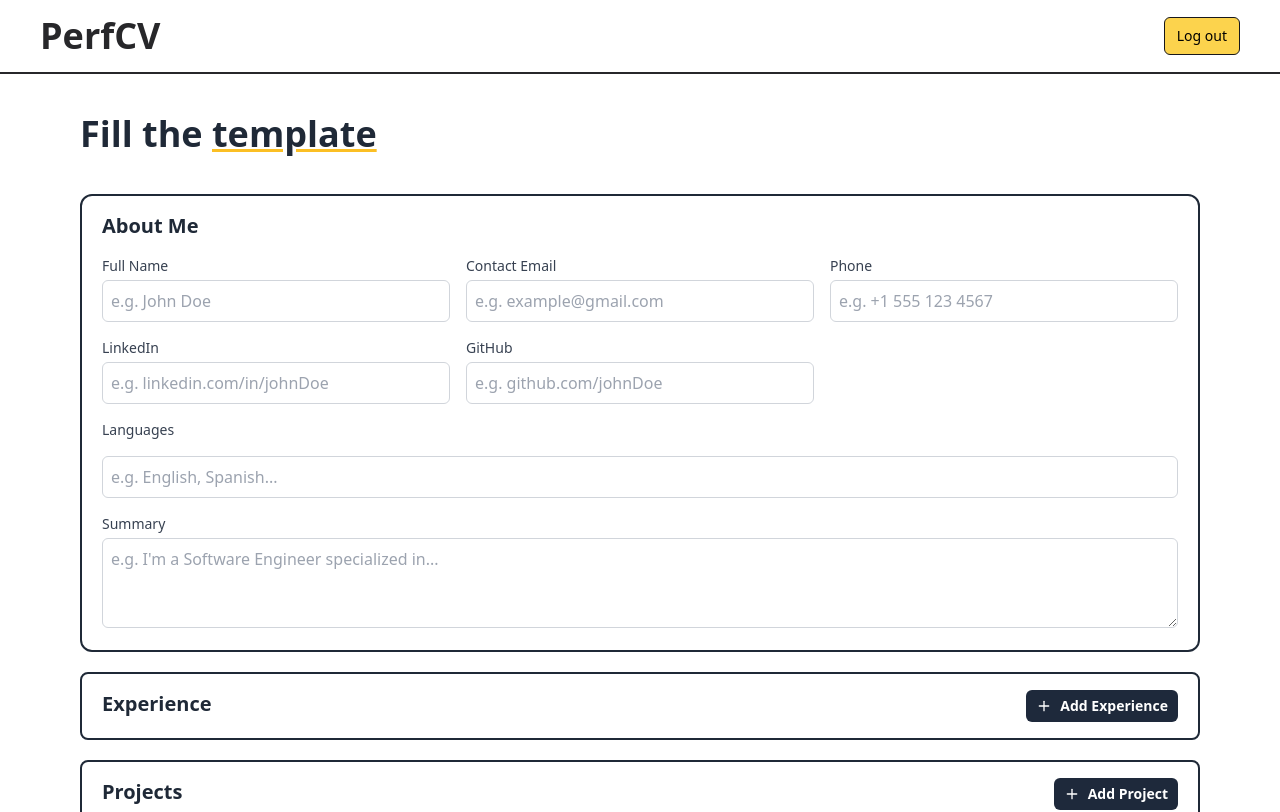
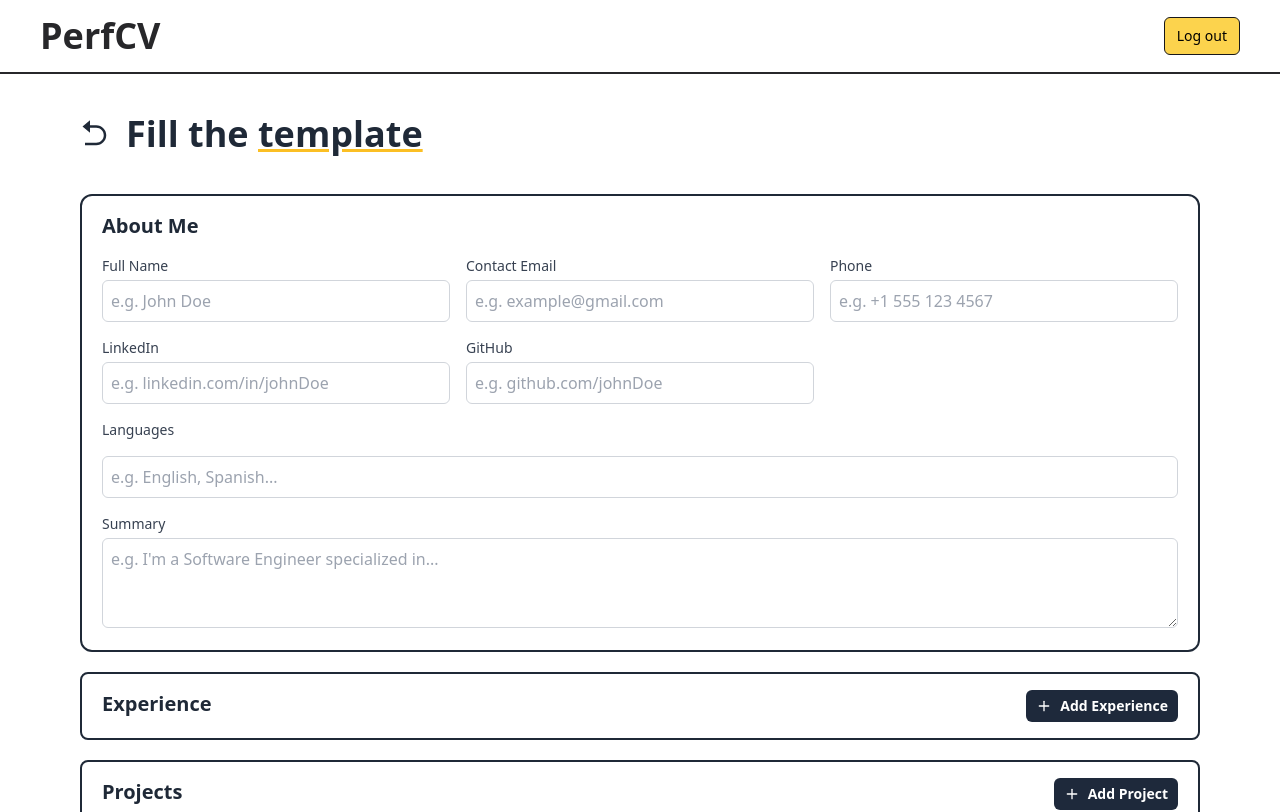
Before and after one commit to hittaLautaro/contract-maker-front, a React (Vite) app: page /templates/1/fill in a window 1280 px wide. Shown: the top 812 px of the page. Built offline with nearby package versions, Linux system fonts and the light colour scheme.

Commit message:
feat: added go back button besides title

```diff
--- a/src/CvForm/CvForm.jsx
+++ b/src/CvForm/CvForm.jsx
@@ -2,6 +2,8 @@ import { useState } from "react";
 import { Plus, Trash2, X } from "lucide-react";
 import TagInput from "./TagInput";
 import { useMutation } from "@tanstack/react-query";
+import { RiArrowGoBackFill } from "react-icons/ri";
+import { NavLink, useNavigate } from "react-router-dom";
 
 const generatePdf = async (formData) => {
   const res = await fetch("http://localhost:8080/api/cv/generate-pdf", {
@@ -23,6 +25,7 @@ const generatePdf = async (formData) => {
 };
 
 const CvForm = ({ templateId = 1, templateName = "Professional Template" }) => {
+  const navigate = useNavigate();
   const [formData, setFormData] = useState({
     selectedTemplateId: templateId,
     fullName: "",
@@ -155,10 +158,16 @@ const CvForm = ({ templateId = 1, templateName = "Professional Template" }) => {
 
   return (
     <div className="max-w-6xl w-full mx-auto px-4 mt-5 pb-10">
-      <h2 className="text-4xl font-bold text-gray-800 my-10 text-">
-        Fill the{" "}
-        <span className="underline decoration-amber-400">template</span>
-      </h2>
+      <div className="flex flex-row items-center gap-4 my-10">
+        <NavLink to={"/templates"}>
+          <RiArrowGoBackFill size={30} className="text-gray-800" />
+        </NavLink>
+
+        <h2 className="text-4xl font-bold text-gray-800">
+          Fill the{" "}
+          <span className="underline decoration-amber-400">template</span>
+        </h2>
+      </div>
 
       <div className="space-y-5">
         {/* About You */}
```
